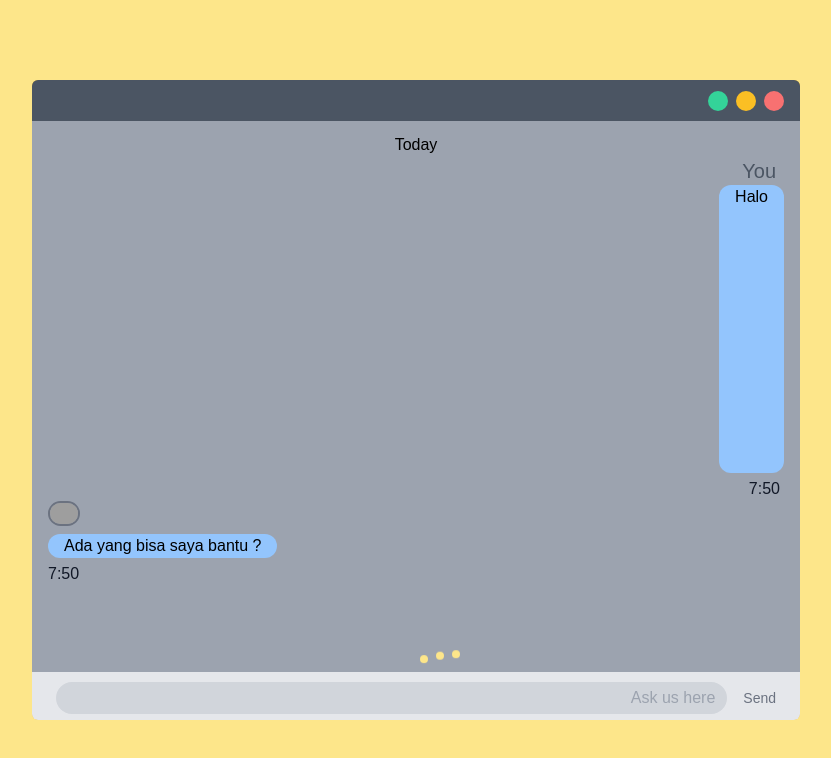
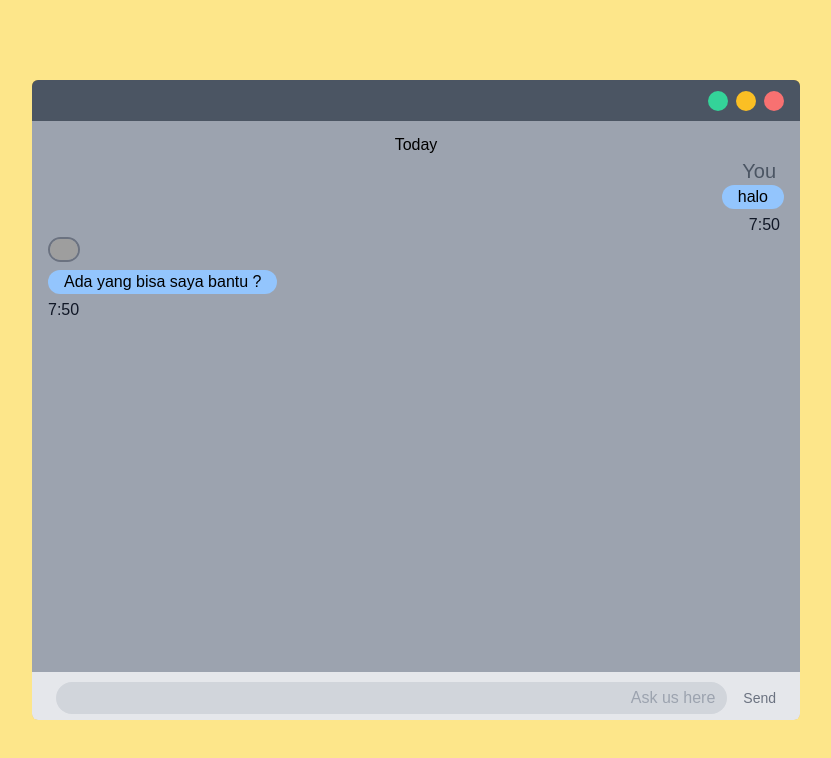
Before and after one commit to jasonstanleyyoman/Paimonbot-FE, a React (Create React App) app: page / in a window 1280 px wide. Shown: the top 758 px of the page, without its empty margins (224-1055 px from the left). Built offline with nearby package versions, Linux system fonts and the light colour scheme; grey boxes are pictures that could not be loaded.

Commit message:
dummy handler

```diff
--- a/src/App.tsx
+++ b/src/App.tsx
@@ -1,8 +1,53 @@
 import React from 'react';
 import ChatBubble from "./components/ChatBubble"
+import LoadingAnimation from "./components/LoadingAnimation"
+import { CSSTransition } from "react-transition-group"
 import './App.css';
 
+type Message = {
+  sender: "bot" | "self",
+  sent: Date,
+  message: string
+}
+const dummy: Message[] = [
+  {
+    sender: "self",
+    sent: new Date(),
+    message: "halo"
+  },
+  {
+    sender: "bot",
+    sent: new Date(),
+    message: "Ada yang bisa saya bantu ?"
+  },
+]
 function App() {
+  const [isLoading, setIsLoading] = React.useState(false);
+  const [message, setMessage] = React.useState("");
+  const [allMessage, setAllMessage] = React.useState<Message[]>([...dummy]);
+  const handleSubmit = async () => {
+
+    if (message.length > 0 && !isLoading) {
+      const tempMessage = [...allMessage]
+      tempMessage.push({
+        sender : "self",
+        message : message,
+        sent : new Date()
+      });
+      setAllMessage([...tempMessage])
+      setIsLoading(true);
+      setTimeout(() => {
+        tempMessage.push({
+          sender : "bot",
+          message : "Maaf saya tidak mengerti",
+          sent : new Date()
+        })
+        setAllMessage([...tempMessage])
+        setMessage("");
+        setIsLoading(false);
+      }, 3000)
+    }
+  }
   return (
     <div className="App">
       <div className="h-screen bg-yellow-200 w-full items-center justify-center px-10 py-20">
@@ -14,44 +59,31 @@ function App() {
           </div>
           <div className="h-full w-full px-4 py-1 bg-gray-400 overflow-y-auto flex flex-col scrollbar-thin scrollbar-thumb-blue-700 scrollbar-track-blue-300">
             <div className="self-center mt-2">Today</div>
-            <ChatBubble sender="self" sent={new Date()}>
-              Halo
-              <br />
-              <br />
-              <br />
-              <br />
-              <br />
-              <br />
-              <br />
-              <br />
-              <br />
-              <br />
-              <br />
-              <br />
-            </ChatBubble>
-            <ChatBubble sender="bot" sent={new Date()}>
-              Ada yang bisa saya bantu ?
-            </ChatBubble>
+            {
+              allMessage.map((message, idx) => <ChatBubble key={idx} sender={message.sender} sent={message.sent}>{message.message}</ChatBubble>)
+            }
 
           </div>
           <div className="w-full h-12 bg-gray-200 py-3 px-6 flex items-center border-t-4 border-transparent focus-within:border-green-300 transition duration-300 relative">
-            <span className="-top-5 w-full h-4 flex justify-center absolute">
-              <div className="animate-customBounce w-2 h-2 rounded-full bg-yellow-200">
-
-              </div>
-              <div className="animate-customBounce w-2 h-2 rounded-full bg-yellow-200 mx-2 delay-200">
-
-              </div>
-              <div className="animate-customBounce w-2 h-2 rounded-full bg-yellow-200 delay-400">
-
-              </div>
-            </span>
-            <input placeholder="Ask us here" className="bg-gray-300 rounded-full px-3 py-1 w-full focus:outline-none border-none text-right" />
-            <button className="ml-4 cursor-pointer border-none outline-none focus:outline-none text-sm text-gray-500 hover:text-gray-900 transition duration-300">Send</button>
+            <CSSTransition
+              in={isLoading}
+              timeout={300}
+              unmountOnExit
+              classNames="loading"
+            >
+              <LoadingAnimation />
+            </CSSTransition>
+            <form className="w-full flex" onSubmit={(e) => {
+              e.preventDefault();
+              handleSubmit();
+            }}>
+              <input value={message} onChange={(e) => setMessage(e.currentTarget.value)} placeholder="Ask us here" className="bg-gray-300 rounded-full px-3 py-1 w-full focus:outline-none border-none text-right" />
+              <button className="ml-4 cursor-pointer border-none outline-none focus:outline-none text-sm text-gray-500 hover:text-gray-900 transition duration-300">Send</button>
+            </form>
           </div>
         </div>
       </div>
-
+      {/* <button onClick={() => setIsLoading(!isLoading)}>Toggle</button> */}
     </div>
   );
 }
```
